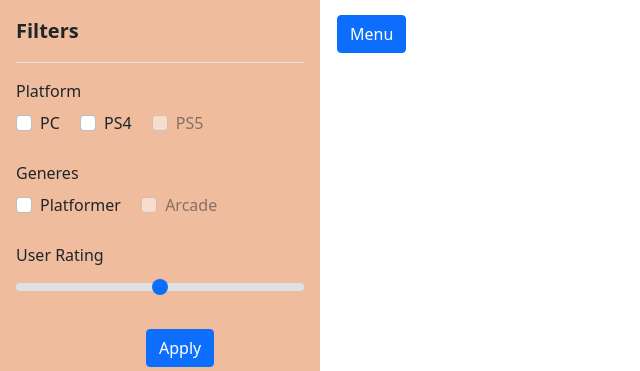
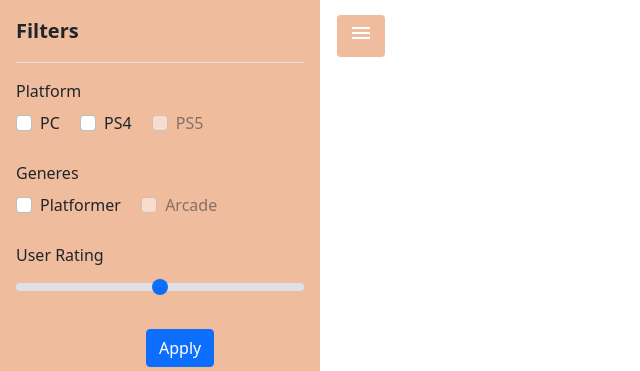
Before and after one commit to GurevichVarvara/GameMuster, a Django app: page / in a window 1280 px wide. Shown: the part 62-433 px from the top of the page, without its empty margins (0-640 px from the left). Run offline with Django 3.2, Linux system fonts and the light colour scheme.

Commit message:
Create button to manipulate the sidebar

```diff
--- a/studentLabTask/gameMuster/templates/gameMuster/index.html
+++ b/studentLabTask/gameMuster/templates/gameMuster/index.html
@@ -55,7 +55,9 @@
             </div>
 
             <div class="col-lg-1">
-                <button type="button" class="btn btn-menu btn-primary">Menu</button>
+                <button type="button" class="btn btn-menu btn-primary"><span class="material-icons">
+menu
+</span></button>
             </div>
 
             <div class="col-lg-8">
--- a/studentLabTask/gameMuster/templates/gameMuster/nav.html
+++ b/studentLabTask/gameMuster/templates/gameMuster/nav.html
@@ -7,8 +7,11 @@
     <title>GameMuster</title>
 
     <link rel="stylesheet" type="text/css" href="{% static 'gameMuster/css/style.css' %}">
+
     <link href="https://cdn.jsdelivr.net/npm/bootstrap@5.0.0-beta3/dist/css/bootstrap.min.css" rel="stylesheet" integrity="sha384-eOJMYsd53ii+scO/bJGFsiCZc+5NDVN2yr8+0RDqr0Ql0h+rP48ckxlpbzKgwra6" crossorigin="anonymous">
     <script src="https://cdn.jsdelivr.net/npm/bootstrap@5.0.0-beta3/dist/js/bootstrap.bundle.min.js" integrity="sha384-JEW9xMcG8R+pH31jmWH6WWP0WintQrMb4s7ZOdauHnUtxwoG2vI5DkLtS3qm9Ekf" crossorigin="anonymous"></script>
+
+    <link href="https://fonts.googleapis.com/icon?family=Material+Icons" rel="stylesheet">
 
     <style>
 main {
@@ -42,6 +45,12 @@ main > * {
 .btn-menu {
     margin-left: 5px;
     margin-top: 15px;
+    background-color: #efbc9e;
+    border: none;
+}
+
+.material-icons {
+    line-height: normal;
 }
 
 .container {
```
